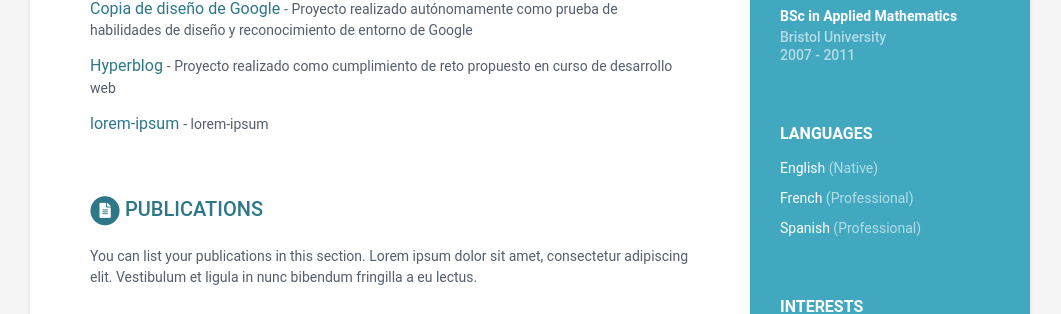
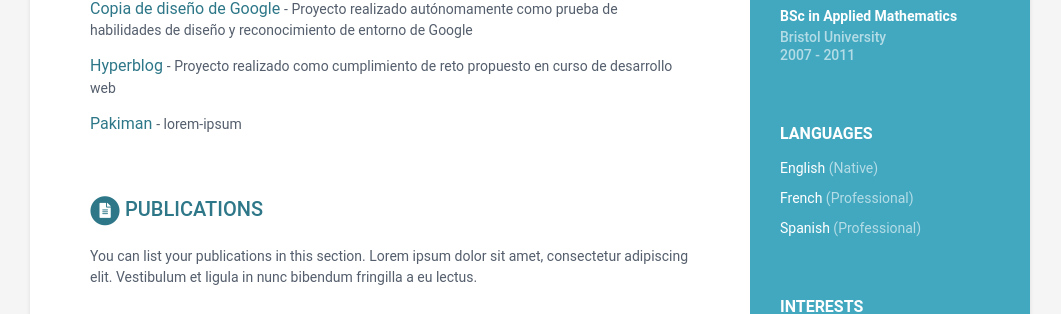
Before and after one commit to KevinC99/good-birch-4e19a, a Jekyll site: the page built from index.html, in a window 1280 px wide. Shown: the part 694-1008 px from the top of the page, without its empty margins (110-1171 px from the left). Built offline with Jekyll 4.4.1, drawn with Linux system fonts in a browser that asks for light colours.

Commit message:
data.yml: updated title in assignments

```diff
--- a/_data/data.yml
+++ b/_data/data.yml
@@ -87,7 +87,7 @@ projects:
         Proyecto realizado  como cumplimiento de reto propuesto en curso de
         desarrollo web
       link: 'https://github.com/KevinC99/Hyper-Blog'
-    - title: lorem-ipsum
+    - title: Pakiman
       link: lorem-ipsum
       tagline: lorem-ipsum
   intro: >-
```
